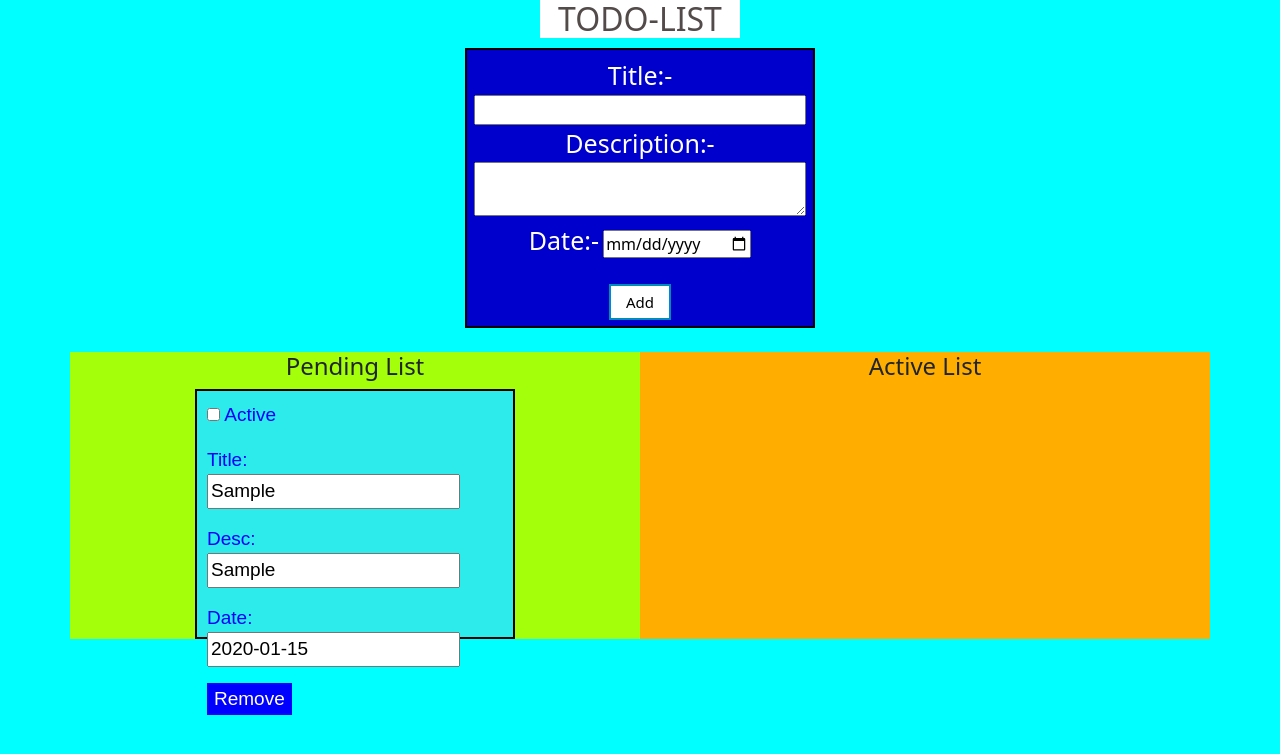
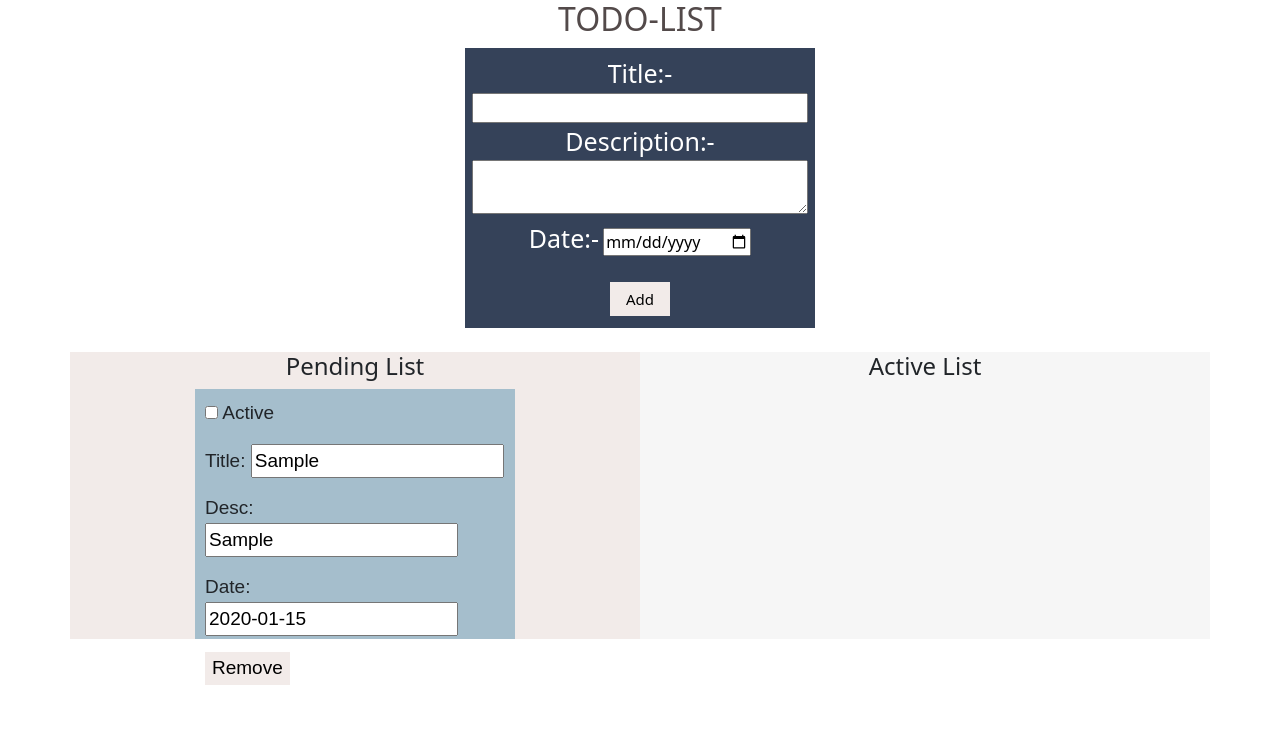
Before and after one commit to jadhavshubham1402/Todo-List, a plain HTML site: page index.html in a window 1280 px wide. Both pictures are taken after typing "Sample", "Sample", "2020-01-15" into the empty fields and a click on the button "Add". Drawn offline with nearby package versions, Linux system fonts and the light colour scheme.

Commit message:
update todolist

```diff
--- a/index.html
+++ b/index.html
@@ -9,24 +9,20 @@
     <script src="https://cdn.jsdelivr.net/npm/bootstrap@5.1.3/dist/js/bootstrap.bundle.min.js"></script>
     <link rel="stylesheet" href="https://pro.fontawesome.com/releases/v5.10.0/css/all.css" integrity="sha384-AYmEC3Yw5cVb3ZcuHtOA93w35dYTsvhLPVnYs9eStHfGJvOvKxVfELGroGkvsg+p" crossorigin="anonymous"/>
     <style>
-         body{
-             background-color: aqua;
-         }
+
         .todo{
             margin: auto;
-            border:2px solid black;
             height:280px;
             width:350px;
             text-align: center;
             padding: 7px;
-            background-color:mediumblue;
+            /* background-color:#243A73; */
+            background-color: #354259;
             color:white;
         }
         .taskDiv{
-            background-color: rgb(46, 235, 235);
-            color:blue;
+            background-color:#A5BECC;
             margin: auto;
-            border:2px solid black;
             height:250px;
             width:320px;
             padding: 10px;
@@ -35,18 +31,17 @@
             font-family: 'Poppins', sans-serif;
 
         }
-
         #btn {
-            background-color: white;
+            background-color:#F2EBE9;
             color: black;
-            border: 2px solid #008CBA;
             font-size: 15px;
             padding: 5px 15px;
+            border: 1px solid transparent;
         }
 
         #btn:hover {
-            background-color: #008CBA;
-            color: white;
+            background-color: #e6e6e6;
+
         }
         label{
             font-size:25px;
@@ -56,15 +51,14 @@
 
         }
         #activeList{
-            background-color: rgb(255, 174, 0);
+            background-color:#F6F6F6;
         }
       #pendingList{
-          background-color: rgba(170, 255, 0, 0.959);
+          background-color:#F2EBE9;
           }
       .btn-remove{
-           border: 1px solid blue;
-           color:white;
-           background-color: blue;
+           border: 1px solid  #F2EBE9;
+            background-color: #F2EBE9;
           }
         h2{
             margin: auto;
@@ -73,7 +67,9 @@
             width:200px;
             margin-bottom: 10px;
         }
-
+      #removeActive{
+          display: block;
+      }
 
     </style>
 </head>
--- a/todolist.js
+++ b/todolist.js
@@ -22,11 +22,11 @@ function createDiv(type){
     taskDiv.className="taskDiv";
     taskDiv.innerHTML="<p id='removeActive'><input type='checkbox' id='check"+count+"' onchange='checkStatus("+count+")'> Active<p>Title: <input type='text' id='title"+count+"' value="+title+"></p><p>Desc: <input type='text' id='desc"+count+"' value="+desc+"></p><p>Date: <input type='text' id='date"+count+"' value="+date+"> </p>";
     taskDiv.innerHTML+=`<button onclick='removeDiv("${divId}")' class='btn-remove'>Remove</button>` ;
-
     if(type=='active')
     {
         document.querySelector("#activeList").appendChild(taskDiv);
-        setData();
+        document.querySelector("#removeActive").style.display="none";
+      setData();
     }
     else{
         document.querySelector("#pendingList").appendChild(taskDiv);
@@ -49,13 +49,15 @@ function setData(){
 }
 function checkStatus(id){
     var status=document.querySelector("#check"+id).checked;
+
     if(status)
     {
         createDiv('active');
-      removeDiv('pending_'+id);
-      document.querySelector("#removeActive").innerHTML="";
+        removeDiv('pending_'+id);
     }
-    else{
+    else
+    {
         document.querySelector("#taskDiv"+id).style.backgroundColor="white";
     }
+
 }
```
